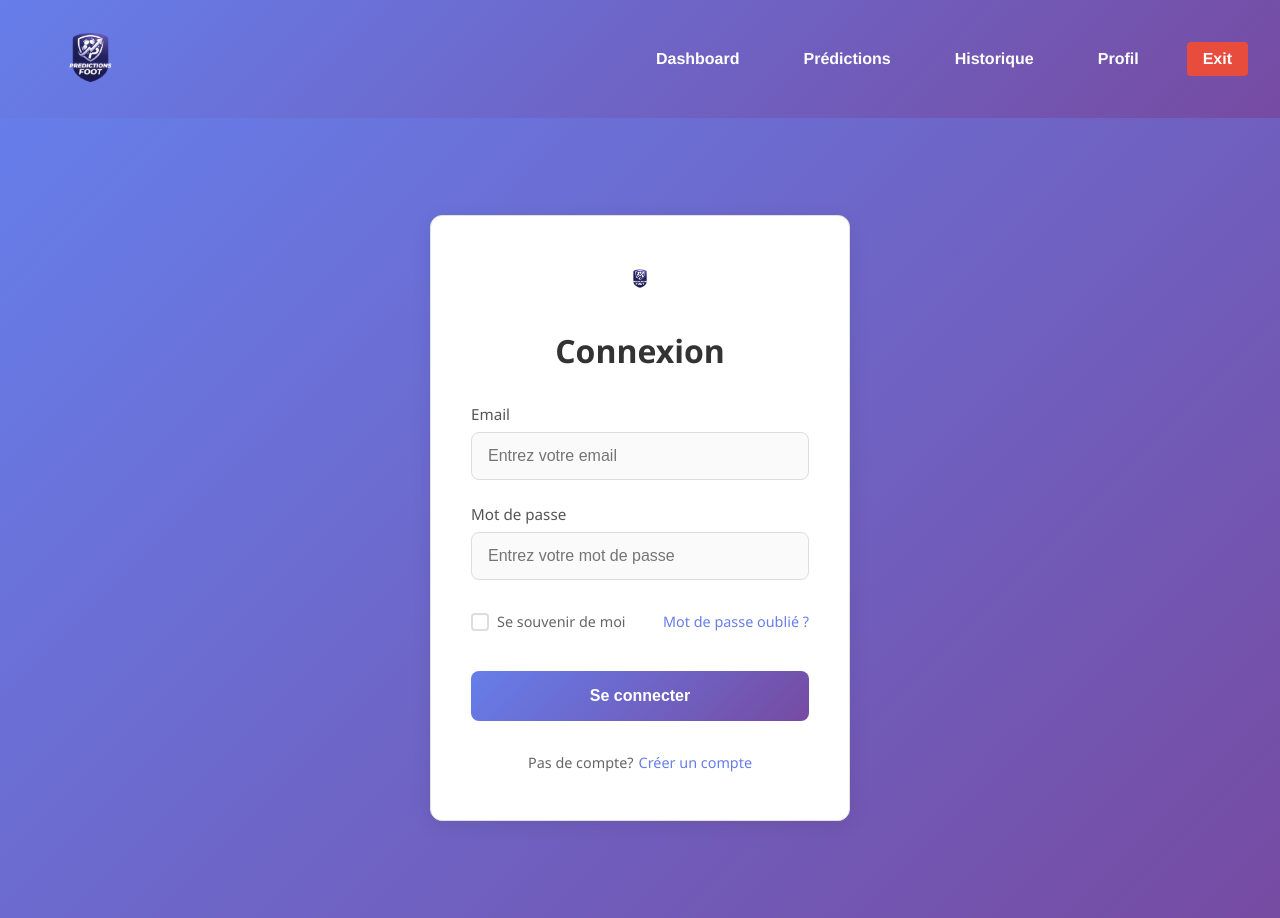
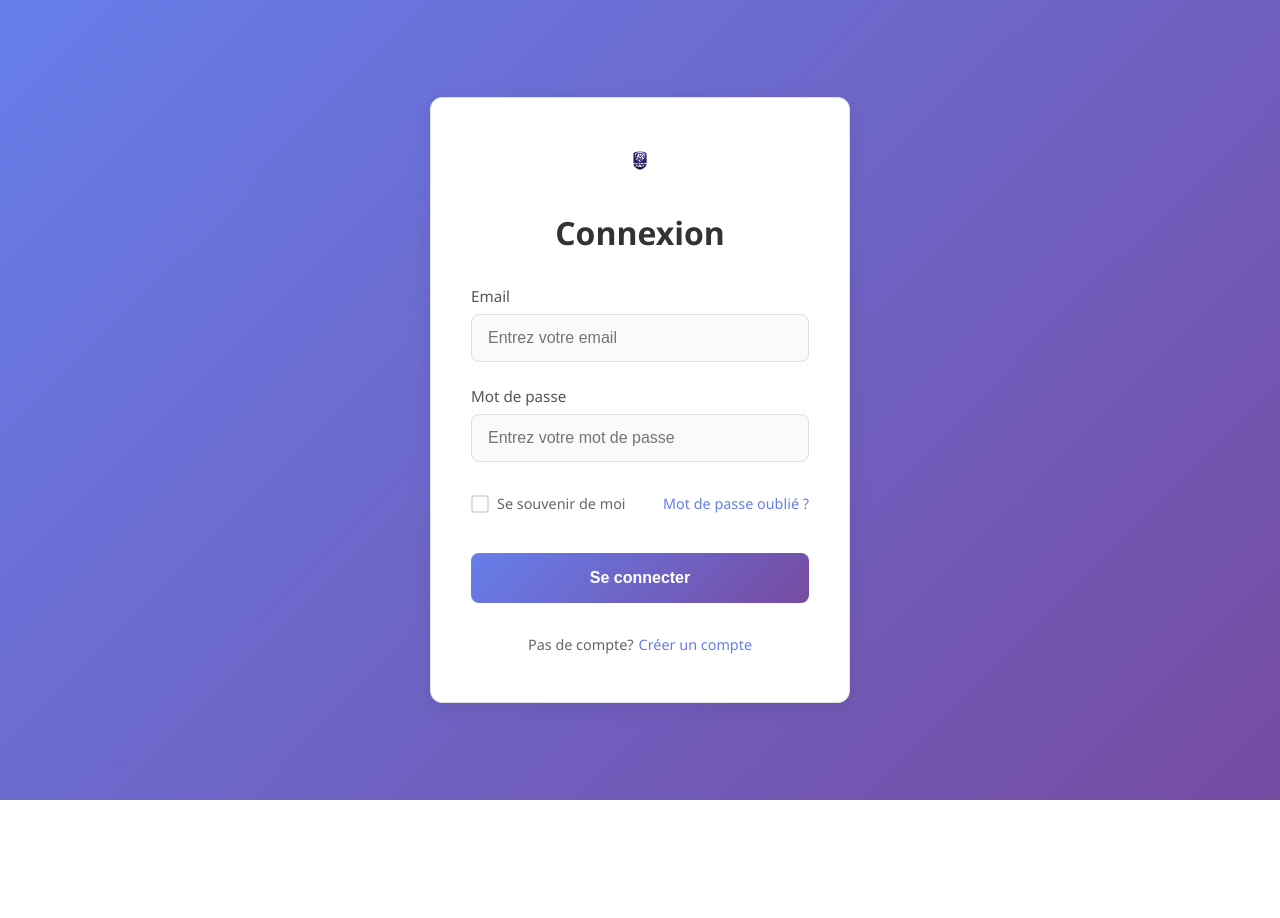
Before and after one commit to EdileneSilva/Match-Prediction-App, a Vue app in the folder match_prediction_app-front/: page /login in a window 1280 px wide. After the commit the page ends 800 px from the top, so only its background shows below. Built offline with nearby package versions, Linux system fonts and the light colour scheme.

Commit message:
fixing login page navigation

```diff
--- a/match_prediction_app-front/src/App.vue
+++ b/match_prediction_app-front/src/App.vue
@@ -1,6 +1,6 @@
 <template>
   <div>
-    <NavigationBar />
+    <NavigationBar v-if="showNavbar" />
     <router-view/>
   </div>
 </template>
@@ -11,6 +11,12 @@ import NavigationBar from '@/components/NavigationBar.vue'
 export default {
   components: {
     NavigationBar
+  },
+  computed: {
+    showNavbar() {
+      const authPages = ['login', 'register', 'forgot-password', 'reset-password'];
+      return !authPages.includes(this.$route.name);
+    }
   }
 }
 </script>
```
